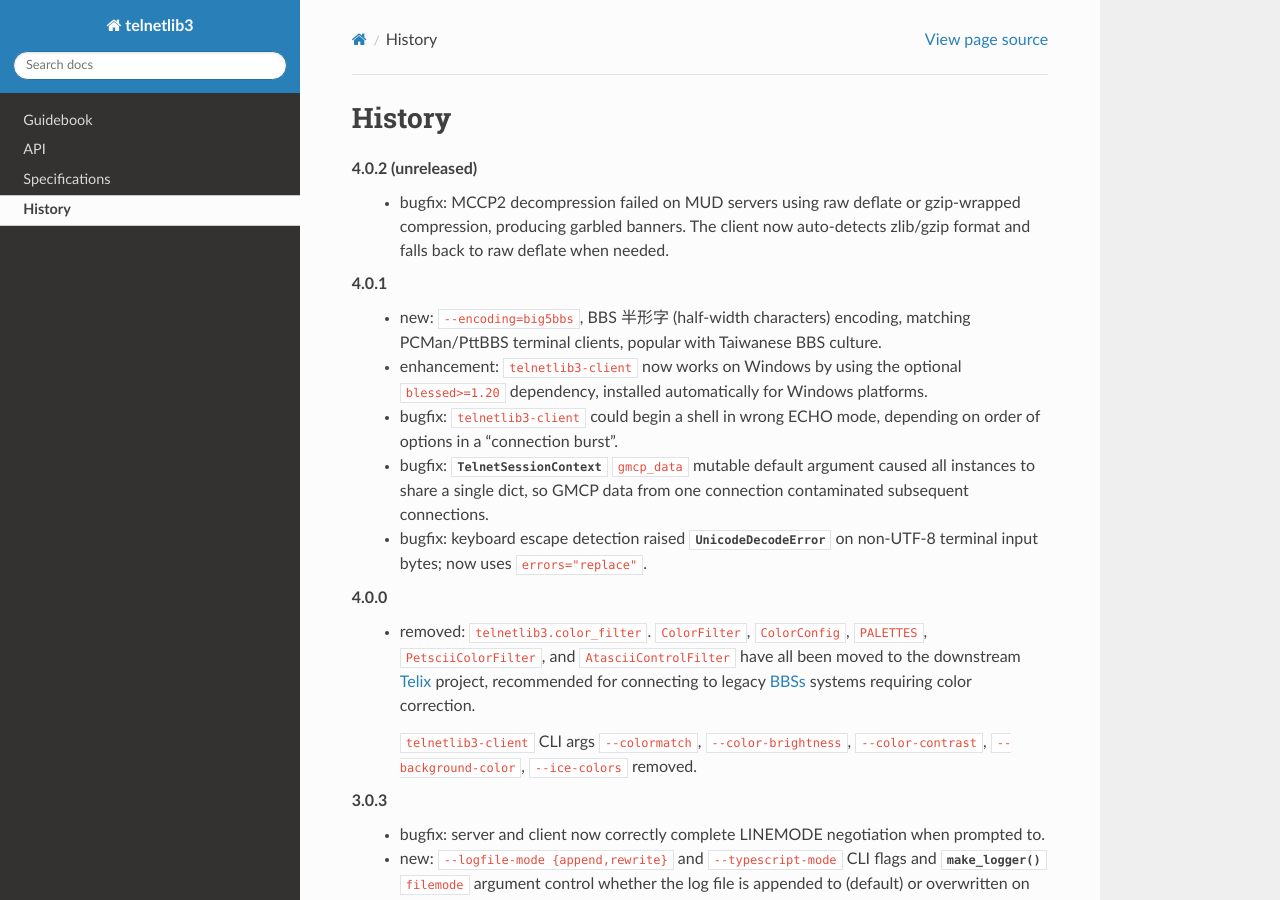
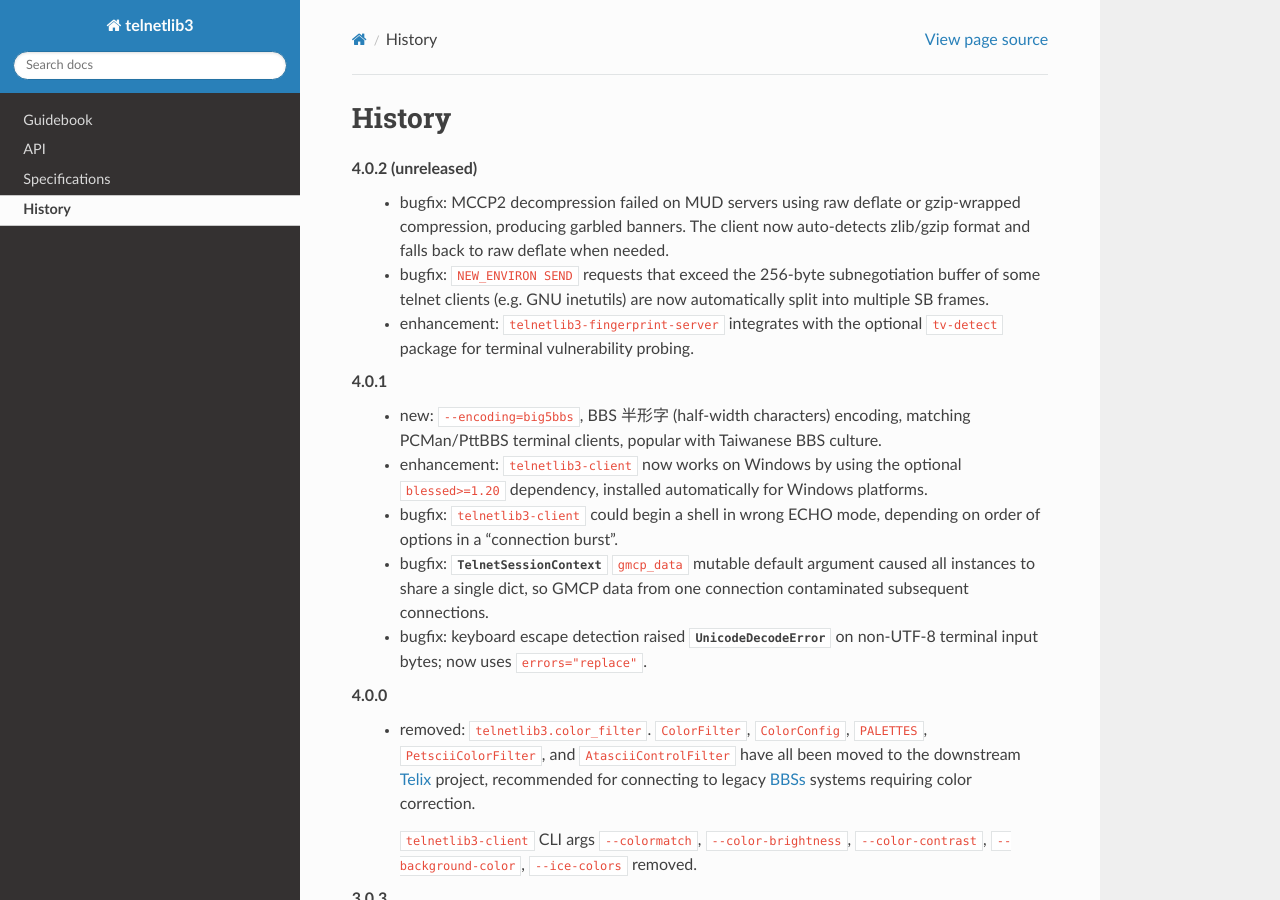
Before and after one commit to jquast/telnetlib3, a Sphinx documentation site: the page built from docs/history.rst, in a window 1280 px wide and 900 px high. Built offline with Sphinx 7.4.7 and the Read the Docs theme 3.1.0, drawn with Linux system fonts in a browser that asks for light colours; the version number is read from the project's files by our own code.

Commit message:
docs/history.rst about tv-detect integration

```diff
--- a/docs/history.rst
+++ b/docs/history.rst
@@ -4,6 +4,10 @@
   * bugfix: MCCP2 decompression failed on MUD servers using raw deflate or gzip-wrapped compression,
     producing garbled banners.  The client now auto-detects zlib/gzip format and falls back to raw
     deflate when needed.
+  * bugfix: ``NEW_ENVIRON SEND`` requests that exceed the 256-byte subnegotiation buffer of some
+    telnet clients (e.g. GNU inetutils) are now automatically split into multiple SB frames.
+  * enhancement: ``telnetlib3-fingerprint-server`` integrates with the optional ``tv-detect``
+    package for terminal vulnerability probing.
 
 4.0.1
   * new: ``--encoding=big5bbs``, BBS 半形字 (half-width characters) encoding, matching PCMan/PttBBS
```
